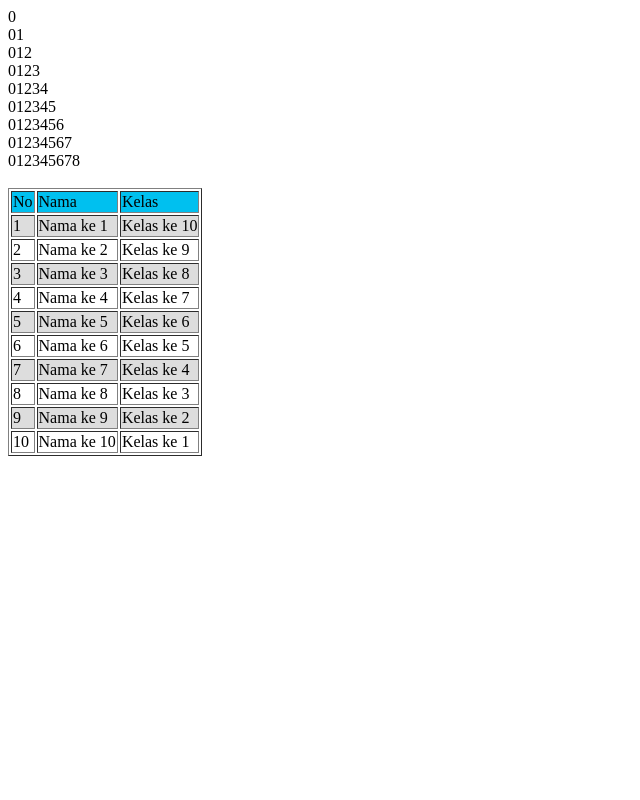
After one commit to Mardhotillah12/tugas_php, a PHP site: page /sesi27.php in a window 1280 px wide. The commit adds this page. Shown: the whole page, without its empty margins (0-640 px from the left). Run offline with PHP 8.4, Linux system fonts and the light colour scheme.

Commit message:
Tambah Tugas File Sesi 27

```diff
--- a/sesi26.php
+++ b/sesi26.php
@@ -14,9 +14,9 @@ for ($i = 1; $i <= 10; $i++) {
 echo "<br>";
 for ($tahun = 2000; $tahun <= 2023; $tahun++) {
     if (($tahun % 4 == 0 && $tahun % 100 != 0) || $tahun % 400 == 0) {
-        echo "$tahun adalah tahun kabisat<br>";
+        echo "Tahun $tahun adalah tahun kabisat<br>";
     } else {
-        echo "$tahun bukan tahun kabisat<br>";
+        echo "Tahun $tahun bukan tahun kabisat<br>";
     }
 }
 
--- /dev/null
+++ b/sesi27.php
@@ -0,0 +1,61 @@
+<?php
+
+// Nomor 1 Praktek Individu 2
+
+for ($i = 0; $i <= 8; $i++) {
+    for ($j = 0; $j <= $i; $j++) {
+        echo $j;
+    }
+    echo "<br>";
+
+}
+?>
+
+
+<!DOCTYPE html>
+<html lang="en" >
+
+<head>
+	<meta charset="UTF-8">
+	<meta http-equiv="X-UA-Compaible" content="IE-edge">
+	<meta name="viewport" content="width=device-width, initial-scale=1.0">
+	<title>Praktek Individu</title>
+</head>
+
+<body>
+<br>
+	<table border=1>
+		<tr style="background-color:#00c0ef;">
+			<td>No</td>
+			<td>Nama</td>
+			<td>Kelas</td>
+		</tr>
+	<tbody>
+		<?php
+		$count = 10;
+		for($i = 1; $i <= 10; $i++){ ?>
+
+		<?php
+		if ($i % 2==0){
+			$color = "white";
+		}else{
+			$color = "#ddd";
+		}
+		?>
+		<tr style="background-color:<?php echo $color ?>">
+			<td>
+				<?php echo $i ?>
+			</td>
+			<td>
+				<?php echo "Nama ke $i" ?>
+			</td>
+			<td>
+				<?php echo "Kelas ke $count"; $count--; ?>
+			</td>
+		</tr>
+		<?php } ?>
+	</tbody>
+	</table>
+</body>
+
+</html>
```
